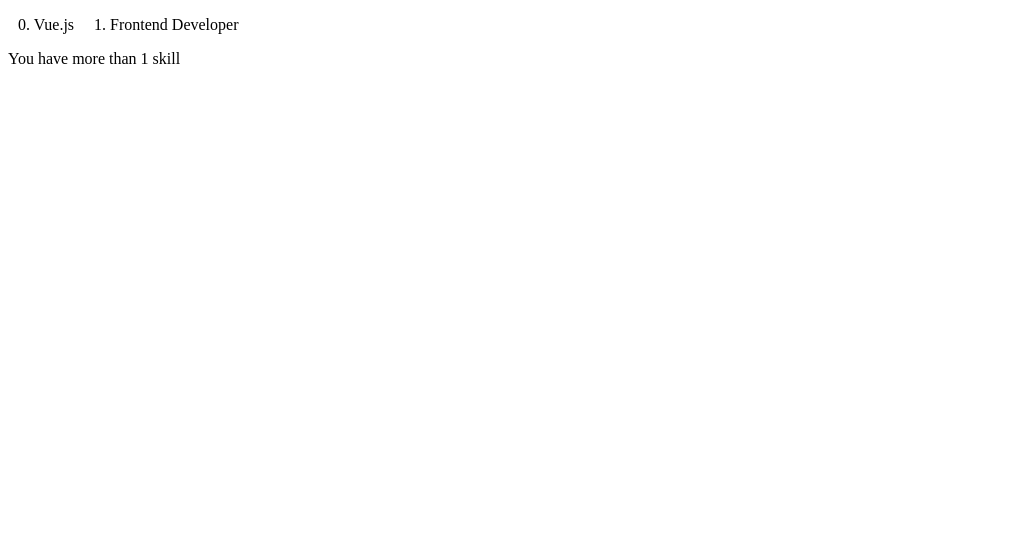
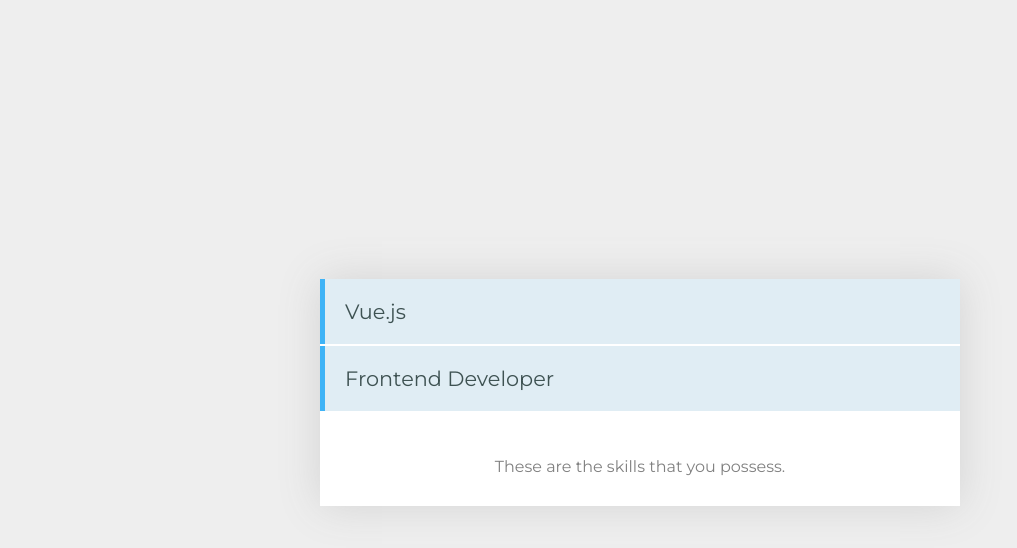
Before and after one commit to marykatefain/vue-todo, a Vue app: page / in a window 1280 px wide. Shown: the top 548 px of the page, without its empty margins (0-1017 px from the left). Built offline with nearby package versions, Linux system fonts and the light colour scheme.

Commit message:
vue skills app lesson 4

```diff
--- a/src/App.vue
+++ b/src/App.vue
@@ -5,7 +5,23 @@
 </template>
 
 <style>
+  @import url('https://fonts.googleapis.com/css?family=Montserrat:400,700');
 
+  body {
+    background-color: #EEEEEE;
+    font-family: 'Montserrat', sans-serif;
+    display: grid;
+    grid-template-rows: auto;
+    justify-items: center;
+    align-items: center;
+  }
+  body, html {
+    margin: 0;
+    height: 100%;
+  }
+  #app {
+      width: 50%;
+  }
 </style>
 
 <script>
--- /dev/null
+++ b/src/components/Skills.css
@@ -0,0 +1,29 @@
+
+  .holder {
+    background: #fff;
+  }
+
+  ul {
+    margin: 0;
+    padding: 0;
+    list-style-type: none;
+  }
+
+  ul li {
+    padding: 20px;
+    font-size: 1.3em;
+    background-color: #E0EDF4;
+    border-left: 5px solid #3EB3F6;
+    margin-bottom: 2px;
+    color: #3E5252;
+  }
+
+  p {
+    text-align:center;
+    padding: 30px 0;
+    color: gray;
+  }
+
+  .container {
+    box-shadow: 0px 0px 40px lightgray;
+  }
--- a/src/components/Skills.vue
+++ b/src/components/Skills.vue
@@ -1,11 +1,10 @@
 <template>
-  <div class="skills">
+  <div class="container">
     <div class="holder">
       <ul>
-        <li v-for="(data, index) in skills" :key='index'>{{index}}. {{data.skill}}</li>
+        <li v-for="(data, index) in skills" :key='index'>{{data.skill}}</li>
       </ul>
-      <p v-if="skills.length >= 1">You have more than 1 skill</p>
-      <p v-else>You have less than or equal to 1 skill</p>
+      <p>These are the skills that you possess.</p>
     </div>
   </div>
 </template>
@@ -18,26 +17,18 @@
         skills: [
           { "skill": "Vue.js" },
           { "skill": "Frontend Developer" }
-        ]
+        ],
+        alertObject: {
+           bgColor: 'yellow',
+           bgWidth: '100%',
+           bgHeight: '30px'
+        }
       }
     }
   }
 </script>
 
 <!-- Add "scoped" attribute to limit CSS to this component only -->
-<style scoped>
-h3 {
-  margin: 40px 0 0;
-}
-ul {
-  list-style-type: none;
-  padding: 0;
-}
-li {
-  display: inline-block;
-  margin: 0 10px;
-}
-a {
-  color: #42b983;
-}
+<style src="./Skills.css" scoped>
+
 </style>
```
